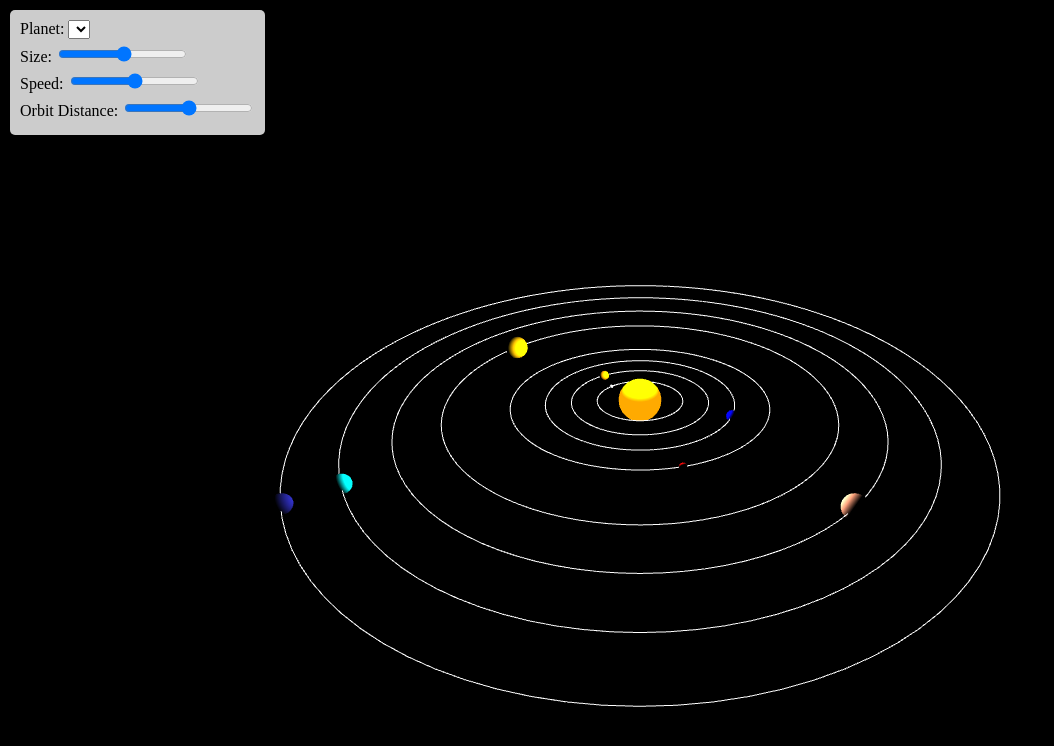
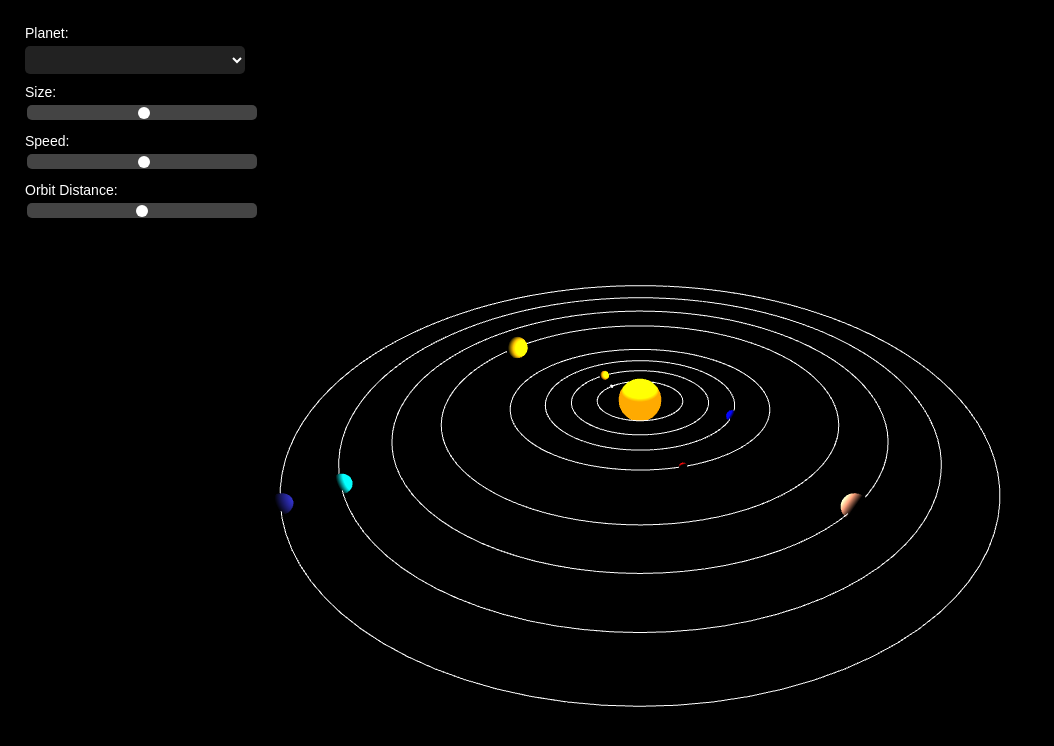
Before and after one commit to Jasjeet13/solar-system, a website: page index.html in a window 1280 px wide. Shown: the whole page, without its empty margins (0-1054 px from the left). Drawn offline with nearby package versions, Linux system fonts and the light colour scheme; animation ran at ten frames a second.

Commit message:
working given final touches

```diff
--- a/index.html
+++ b/index.html
@@ -5,17 +5,66 @@
     <meta name="viewport" content="width=device-width, initial-scale=1.0">
     <title>Solar System Simulation</title>
     <style>
-        body { margin: 0; overflow: hidden; }
+        body {
+            margin: 0;
+            overflow: hidden;
+            font-family: Arial, sans-serif;
+            background-color: black;
+        }
+
         #controls {
             position: absolute;
             top: 10px;
             left: 10px;
-            background: rgba(255, 255, 255, 0.8);
-            padding: 10px;
+            background: rgba(0, 0, 0, 0.8);
+            padding: 15px;
+            border-radius: 10px;
+            z-index: 10;
+            color: white;
+            box-shadow: 2px 2px 10px rgba(0, 0, 0, 0.5);
+            width: 220px;
+        }
+
+        label {
+            display: block;
+            margin-bottom: 10px;
+            font-size: 14px;
+        }
+
+        select, input {
+            width: 100%;
+            padding: 5px;
+            margin-top: 5px;
             border-radius: 5px;
-            z-index: 10;
+            border: none;
+            font-size: 14px;
+            background: #222;
+            color: white;
         }
-        label { display: block; margin-bottom: 5px; }
+
+        input[type="range"] {
+            appearance: none;
+            background: #444;
+            border-radius: 5px;
+            height: 5px;
+        }
+
+        input[type="range"]::-webkit-slider-thumb {
+            appearance: none;
+            background: white;
+            width: 12px;
+            height: 12px;
+            border-radius: 50%;
+            cursor: pointer;
+        }
+
+        input[type="range"]::-moz-range-thumb {
+            background: white;
+            width: 12px;
+            height: 12px;
+            border-radius: 50%;
+            cursor: pointer;
+        }
     </style>
 </head>
 <body>
--- a/script.js
+++ b/script.js
@@ -1,28 +1,23 @@
-// Initialize the scene
+
 const scene = new THREE.Scene();
 
-// Camera setup
 const camera = new THREE.PerspectiveCamera(75, window.innerWidth / window.innerHeight, 0.1, 1000);
-camera.position.set(0, 70, 100); // Move the camera back for better framing
+camera.position.set(0, 70, 100);
 camera.lookAt(0, 0, 0);
 
-// Renderer setup
 const renderer = new THREE.WebGLRenderer({ antialias: true });
 renderer.setSize(window.innerWidth, window.innerHeight);
 document.body.appendChild(renderer.domElement);
 
-// Lighting
 const light = new THREE.PointLight(0xffffff, 2, 500);
 light.position.set(0, 10, 0);
 scene.add(light);
 
-// Sun
 const sunGeometry = new THREE.SphereGeometry(5, 32, 32);
 const sunMaterial = new THREE.MeshStandardMaterial({ color: 0xffff00, emissive: 0xffaa00 });
 const sun = new THREE.Mesh(sunGeometry, sunMaterial);
 scene.add(sun);
 
-// Planet data
 const planetData = [
     { name: "Mercury", size: 0.5, orbitA: 10, orbitB: 8, color: 0xaaaaaa, speed: 0.02 },
     { name: "Venus", size: 1.2, orbitA: 16, orbitB: 13, color: 0xffa500, speed: 0.015 },
@@ -34,7 +29,6 @@ const planetData = [
     { name: "Neptune", size: 2, orbitA: 75, orbitB: 68, color: 0x191970, speed: 0.002 }
 ];
 
-// Function to create elliptical orbits
 function createOrbit(orbitA, orbitB) {
     const points = [];
     for (let i = 0; i <= 100; i++) {
@@ -49,10 +43,8 @@ function createOrbit(orbitA, orbitB) {
     return orbit;
 }
 
-// Create planets & orbits
 const planets = [];
 planetData.forEach(data => {
-    // Create planet
     const geometry = new THREE.SphereGeometry(data.size, 32, 32);
     const material = new THREE.MeshStandardMaterial({ color: data.color });
     const planet = new THREE.Mesh(geometry, material);
@@ -60,20 +52,18 @@ planetData.forEach(data => {
     scene.add(planet);
     planets.push(planet);
 
-    // Create and add orbit
     const orbit = createOrbit(data.orbitA, data.orbitB);
     scene.add(orbit);
 });
 
-// Animation loop (Planets revolve around the Sun)
+
 function animate() {
     requestAnimationFrame(animate);
 
     planets.forEach(planet => {
         const { orbitA, orbitB, speed } = planet.userData;
-        planet.userData.angle += speed; // Update angle for revolution
+        planet.userData.angle += speed;
 
-        // Elliptical motion around the Sun
         planet.position.x = Math.cos(planet.userData.angle) * orbitA;
         planet.position.z = Math.sin(planet.userData.angle) * orbitB;
     });
@@ -81,12 +71,10 @@ function animate() {
     renderer.render(scene, camera);
 }
 
-// Keep everything centered in the frame
 window.addEventListener('resize', () => {
     camera.aspect = window.innerWidth / window.innerHeight;
     camera.updateProjectionMatrix();
     renderer.setSize(window.innerWidth, window.innerHeight);
 });
 
-// Start Animation
 animate();
```
